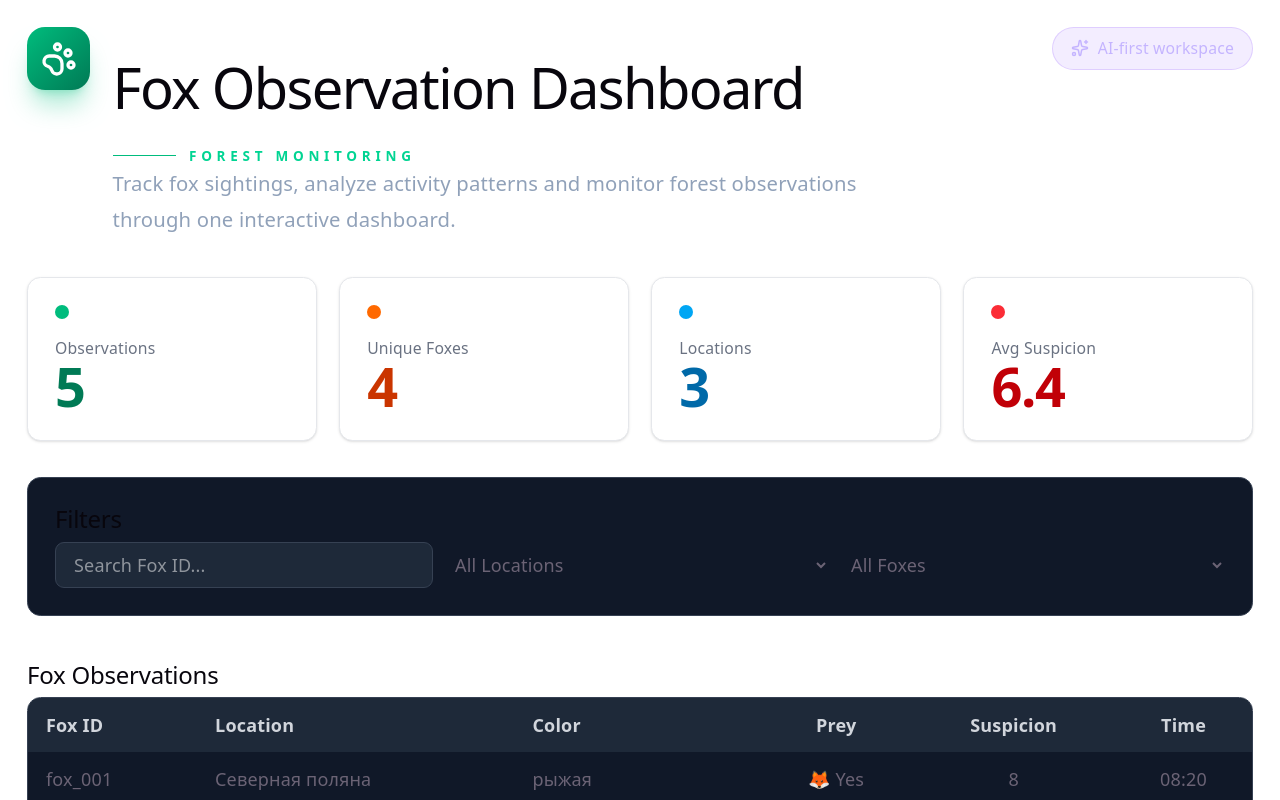
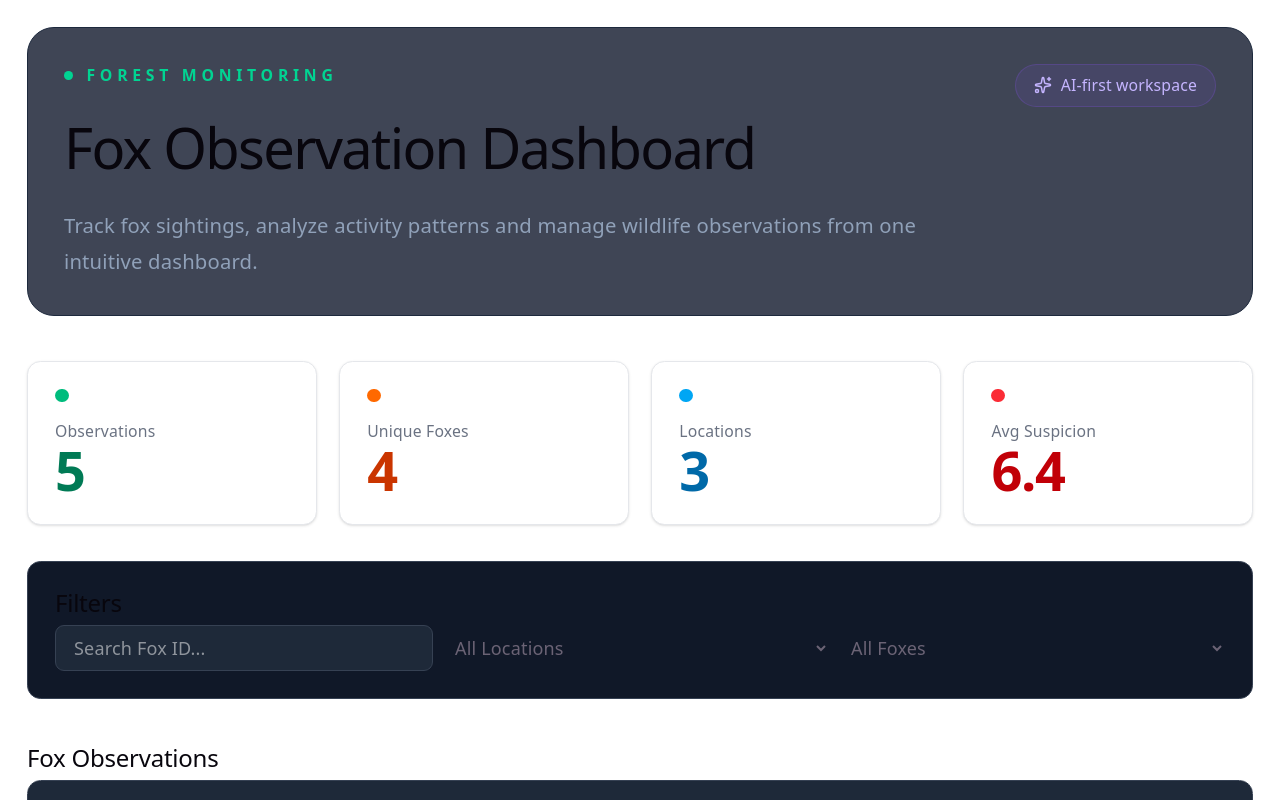
Before and after one commit to uverdoz/fox-observation-dashboard, a React (Vite) app: page / in a window 1280 px wide. Shown: the top 800 px of the page. Built offline with nearby package versions, Linux system fonts and the light colour scheme.

Commit message:
fix last header

```diff
--- a/src/components/Header.jsx
+++ b/src/components/Header.jsx
@@ -1,44 +1,34 @@
-import { PawPrint, Sparkles } from "lucide-react";
+import { Sparkles } from "lucide-react";
 
 export default function Header() {
   return (
-    <header className="mb-9">
+    <header className="mb-10 rounded-3xl border border-slate-800 bg-slate-900/80 p-8 backdrop-blur">
       <div className="flex flex-col gap-8 lg:flex-row lg:items-start lg:justify-between">
 
-        <div className="flex items-start gap-5">
+        <div className="max-w-3xl">
 
-          <div className="grid h-14 w-14 shrink-0 place-items-center rounded-2xl bg-gradient-to-br from-emerald-500 to-emerald-700 shadow-xl shadow-emerald-500/30">
-            <PawPrint
-              className="h-8 w-8 text-white"
-              strokeWidth={2.2}
-            />
+          <div className="flex items-center gap-3">
+            <div className="h-2 w-2 rounded-full bg-emerald-400"></div>
+
+            <span className="text-sm font-semibold uppercase tracking-[0.3em] text-emerald-400">
+              Forest Monitoring
+            </span>
           </div>
 
-          <div>
+          <h1 className="mt-4 text-5xl font-black tracking-tight text-white sm:text-6xl">
+            Fox Observation Dashboard
+          </h1>
 
-            <h1 className="-mt-2 text-4xl font-extrabold tracking-tight leading-none text-white sm:text-5xl">
-              Fox Observation Dashboard
-            </h1>
+          <p className="mt-5 text-lg leading-8 text-slate-400">
+            Track fox sightings, analyze activity patterns and manage wildlife
+            observations from one intuitive dashboard.
+          </p>
 
-            <div className="mt-4 flex items-center gap-3">
-              <div className="h-px w-14 bg-emerald-500"></div>
-
-              <span className="text-xs font-bold uppercase tracking-[0.35em] text-emerald-400">
-                Forest Monitoring
-              </span>
-            </div>
-
-            <p className="mt-5 max-w-2xl text-base leading-8 text-slate-400 sm:text-lg">
-              Track fox sightings, analyze activity patterns and monitor forest
-              observations through one interactive dashboard.
-            </p>
-
-          </div>
         </div>
 
-        <div className="inline-flex items-center gap-2 rounded-full border border-violet-500/20 bg-violet-500/10 px-4 py-2 text-sm font-medium text-violet-300 backdrop-blur-sm">
+        <div className="inline-flex items-center gap-2 rounded-full border border-violet-500/20 bg-violet-500/10 px-4 py-2 text-sm font-medium text-violet-300">
           <Sparkles className="h-4 w-4" />
-          <span>AI-first workspace</span>
+          AI-first workspace
         </div>
 
       </div>
```
